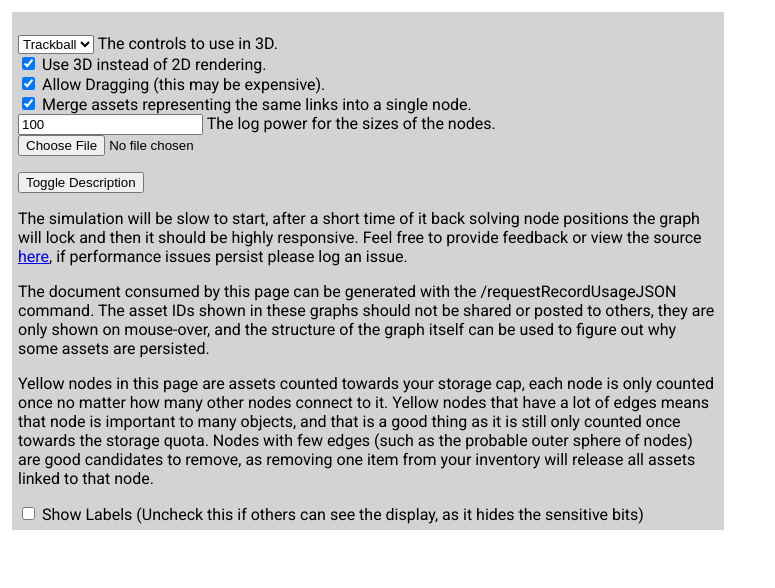
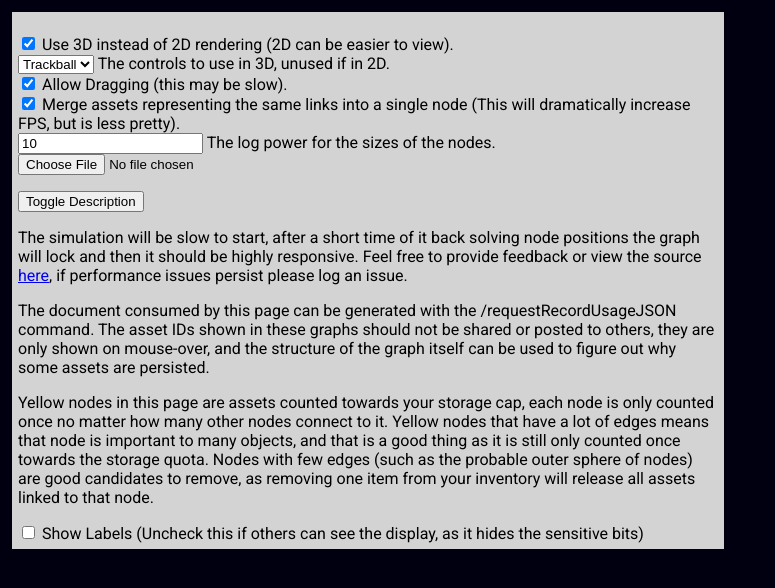
Before and after one commit to Earthmark/NeosStatbox, a plain HTML site: page neos-inventory-plotter.html in a window 1280 px wide. Shown: the whole page, without its empty margins (0-775 px from the left). Drawn offline with nearby package versions, Linux system fonts and the light colour scheme.

Commit message:
Fixed some odd documentation

```diff
--- a/neos-inventory-plotter.html
+++ b/neos-inventory-plotter.html
@@ -21,6 +21,7 @@
 
         body {
             margin: 0;
+            background-color: #000011;
             font-family: 'Roboto', sans-serif;
         }
     </style>
@@ -35,20 +36,20 @@
 <body>
     <div id="input-area">
         <p id="file-selector-section">
+            <input type="checkbox" id="3d" checked="false"> Use 3D instead of 2D rendering (2D can be easier to view).
+            <br>
             <select id="control-type">
                 <option value="trackball">Trackball</option>
                 <option value="orbit">Orbit</option>
                 <option value="fly">Fly</option>
-            </select> The controls to use in 3D.
+            </select> The controls to use in 3D, unused if in 2D.
             <br>
-            <input type="checkbox" id="3d" checked="false"> Use 3D instead of 2D rendering.
-            <br>
-            <input type="checkbox" id="allow-dragging" checked="false"> Allow Dragging (this may be expensive).
+            <input type="checkbox" id="allow-dragging" checked="false"> Allow Dragging (this may be slow).
             <br>
             <input type="checkbox" id="merge-assets" checked="true"> Merge assets representing the same links into a
-            single node.
+            single node (This will dramatically increase FPS, but is less pretty).
             <br>
-            <input type="number" id="log-power" value="100"> The log power for the sizes of the nodes.
+            <input type="number" id="log-power" value="10"> The log power for the sizes of the nodes.
             <br>
             <input type="file" id="file-selector" accept=".json">
         </p>
@@ -220,6 +221,7 @@
                         }
                         return n.label;
                     }).nodeColor(n => mapColor(n.type))
+                    .linkColor(() => 'rgba(255,255,255,0.2)')
                     .nodeVal(n => {
                         const result = n.size > 0 ? Math.log(n.size) / Math.log(logVal) : 1;
                         return result;
```
